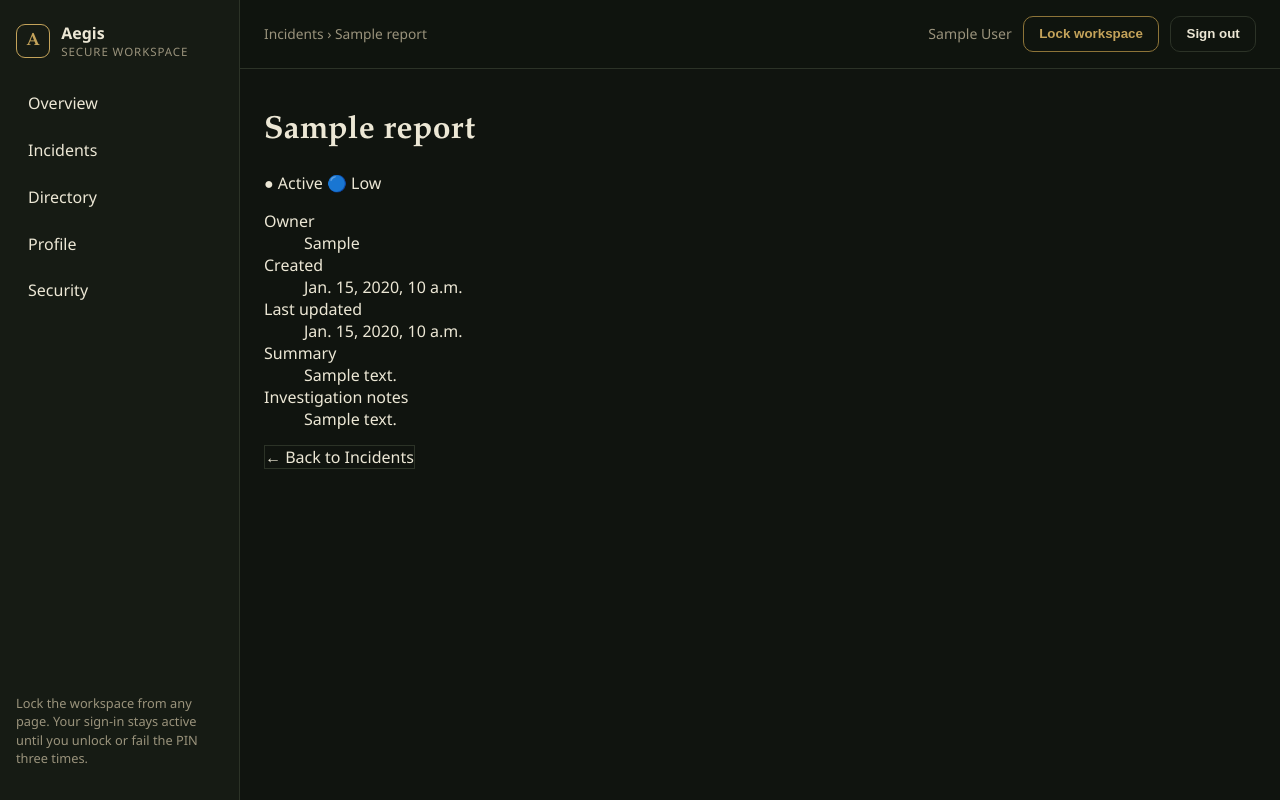
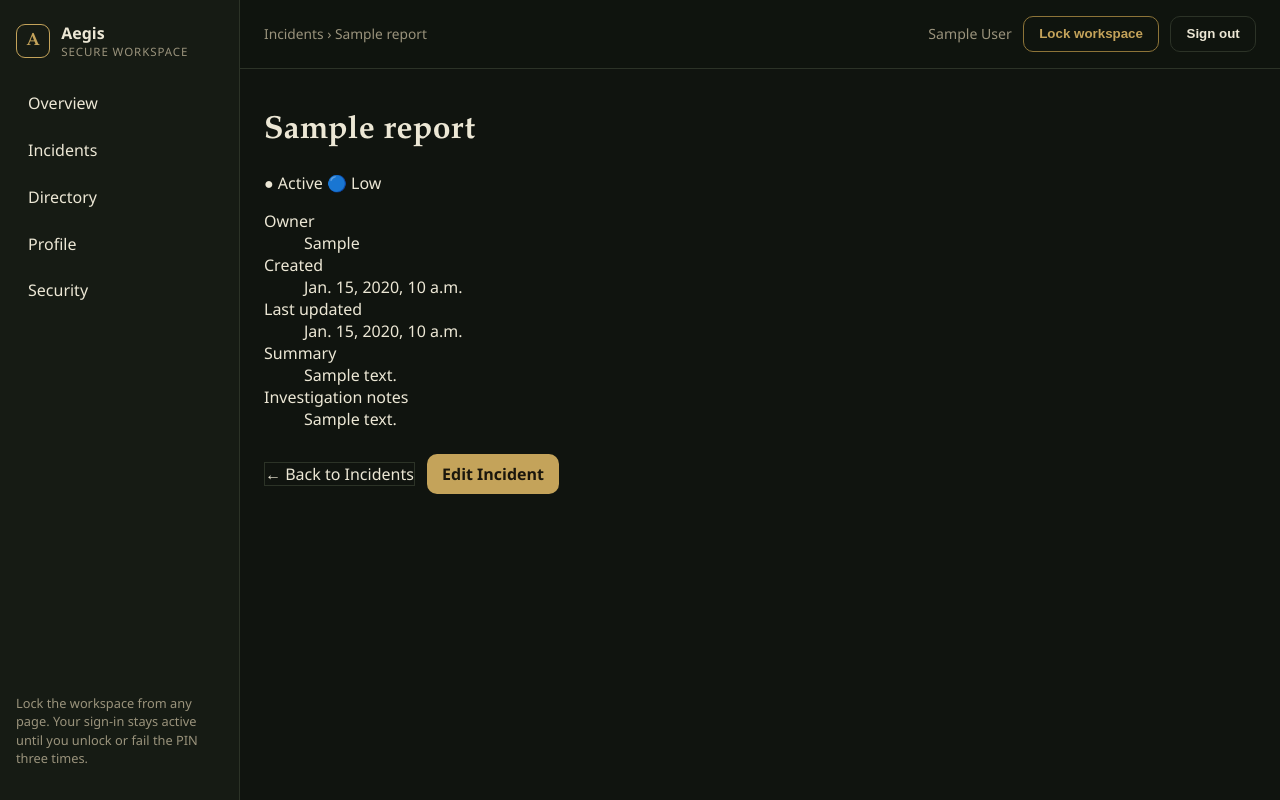
Before and after one commit to DanishKhan-pixel/screen-lock-system, a Django app: page /reports/1/ in a window 1280 px wide. Run offline with Django 5.2, Linux system fonts and the light colour scheme; a user stored in the database is signed in; tables that the repository leaves empty hold one stand-in row (values such as "Sample post").

Commit message:
feat(templates): add Edit Incident link to report detail page

```diff
--- a/templates/pages/report_detail.html
+++ b/templates/pages/report_detail.html
@@ -33,6 +33,9 @@
         {% endif %}
     </dl>
 
-    <a class="btn-secondary" href="{% url 'pages:reports' %}">← Back to Incidents</a>
+    <div style="display: flex; gap: 0.75rem; align-items: center; margin-top: 1.5rem;">
+        <a class="btn-secondary" href="{% url 'pages:reports' %}">← Back to Incidents</a>
+        <a class="btn" href="{% url 'pages:edit_report' report.pk %}">Edit Incident</a>
+    </div>
 </div>
 {% endblock %}
```
